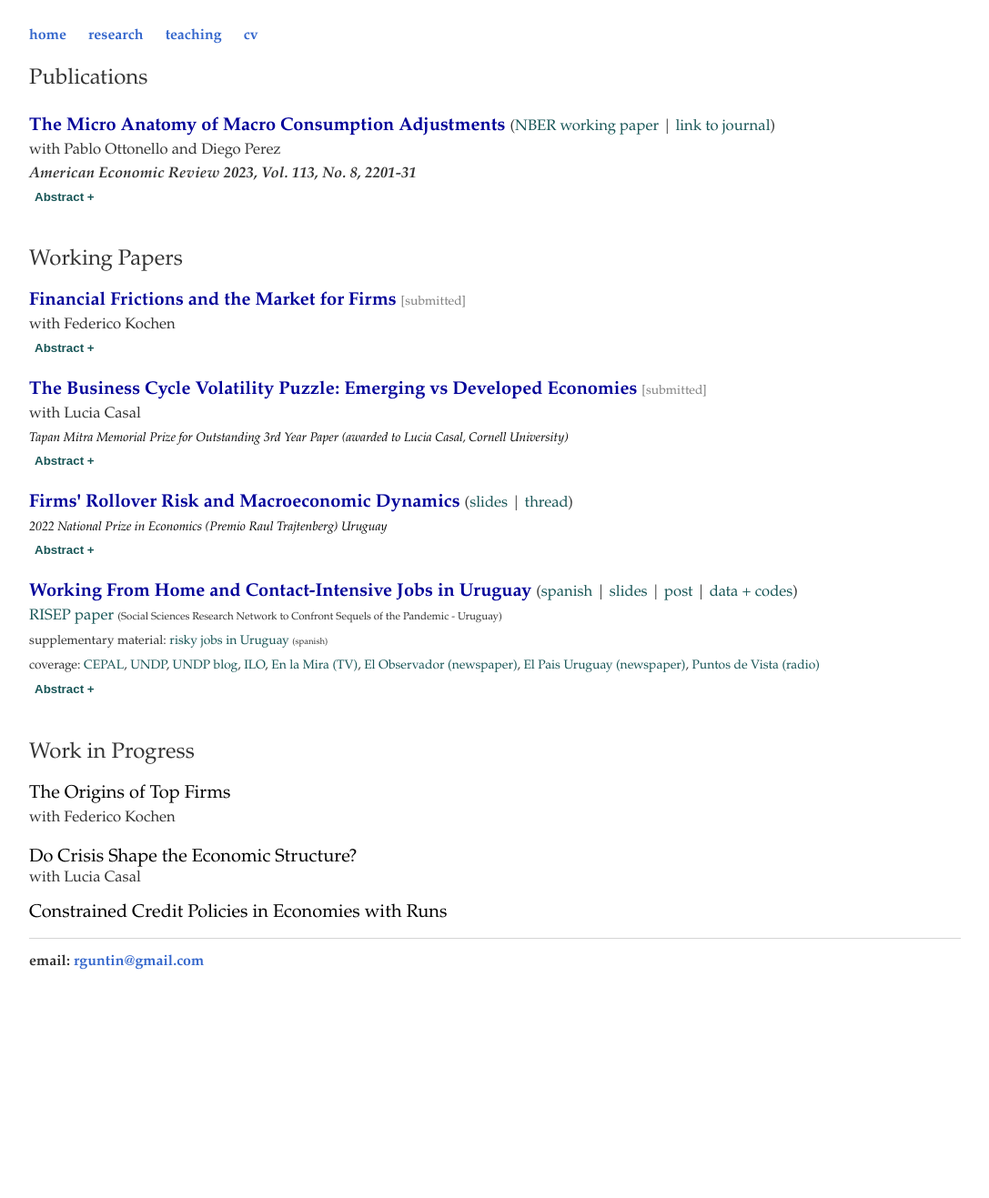
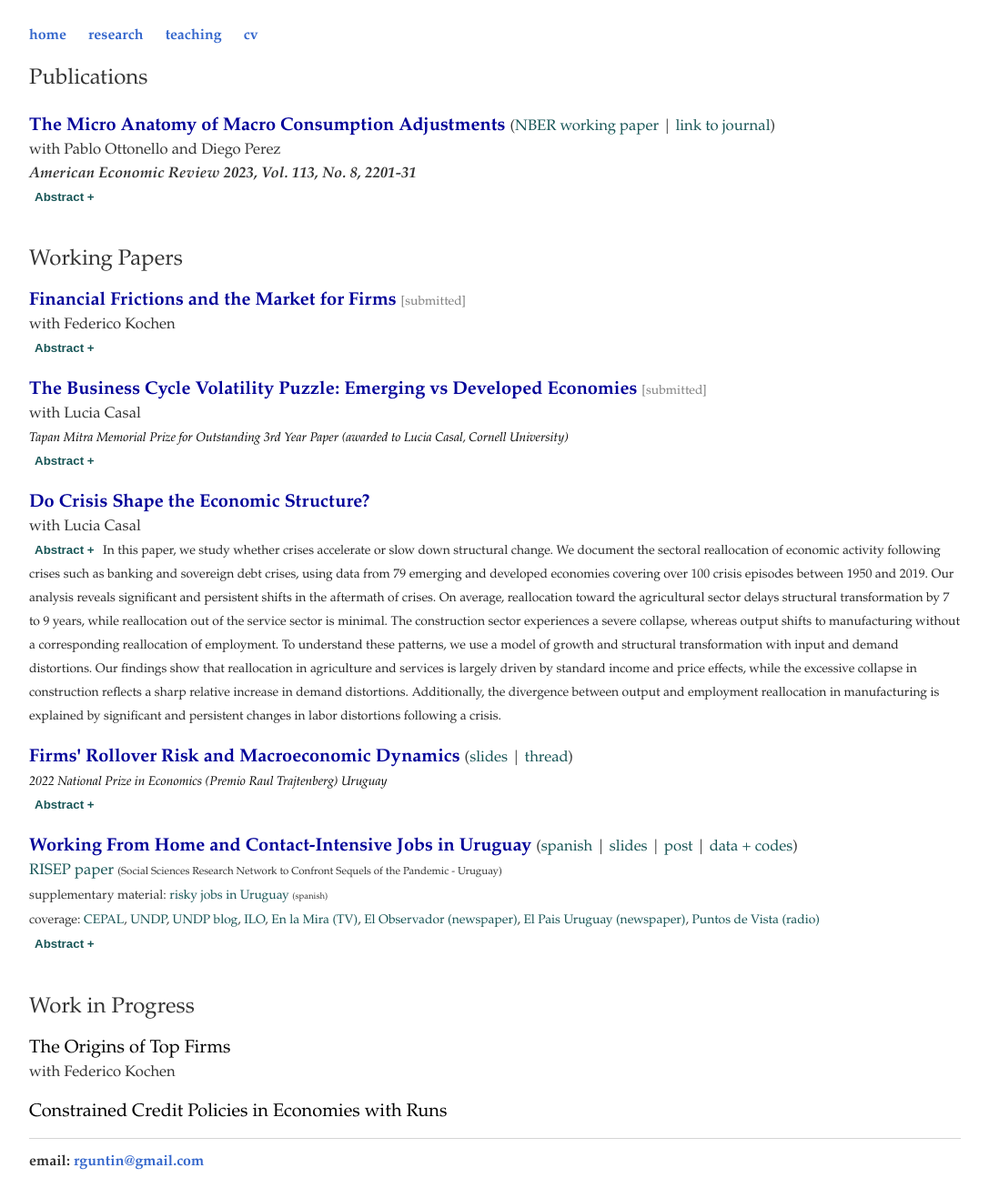
Before and after one commit to rafaguntin/rafaguntin.github.io, a Jekyll site: the page built from research/index.html, in a window 1280 px wide. Shown: the whole page at 91% size, without its empty margins (96-1183 px from the left). Built offline with Jekyll 4.4.1, drawn with Linux system fonts in a browser that asks for light colours; before the commit the page ends 1098 px from its top, so only the background shows below that.

Commit message:
Update index.html

```diff
--- a/research/index.html
+++ b/research/index.html
@@ -69,6 +69,16 @@ Finally, we find that the contribution of international prices is sensitive to t
 				 </span> <big><big>
                             </p>
 
+	<p> <a style="font-weight: bold; color:#000099"
+			       href="/research/LCRG_STcrisis.pdf"
+			       target="_blank">Do Crisis Shape the Economic Structure?</a> <small> <!-- (<a style="color:#175556" href="/research/GK - Slides NYU - 09Dec19 - Handout.pdf" target="_blank">slides</a> | <a style="color:#175556" href="https://ethanminfang.github.io/minfang.github.io/files/Discussions_Kochen_YES2020.pdf" target="_blank">YES discussion</a>)	-->
+				<br>with <a style="color:#333" href="https://www.luciacasal.com" target="_blank"> Lucia Casal</a>
+				 <br><button style ="font-weight: bold; color:#175556 ;background-color: white;border: none;" onclick="myFunction6()" id="myBtn6">Abstract +<small></button>
+					       <span id="dots6"></span><span id="more6" style = "color:#282828; line-height: 1.4em; text-align: justify">
+In this paper, we study whether crises accelerate or slow down structural change.  We document the sectoral reallocation of economic activity following crises such as banking and sovereign debt crises, using data from 79 emerging and developed economies covering over 100 crisis episodes between 1950 and 2019. Our analysis reveals significant and persistent shifts in the aftermath of crises. On average, reallocation toward the agricultural sector delays structural transformation by 7 to 9 years, while reallocation out of the service sector is minimal. The construction sector experiences a severe collapse, whereas output shifts to manufacturing without a corresponding reallocation of employment. To understand these patterns, we use a model of growth and structural transformation with input and demand distortions. Our findings show that reallocation in agriculture and services is largely driven by standard income and price effects, while the excessive collapse in construction reflects a sharp relative increase in demand distortions. Additionally, the divergence between output and employment reallocation in manufacturing is explained by significant and persistent changes in labor distortions following a crisis.
+						 </span> <big><big>
+			</p>
+
 
         <p>  <a style="font-weight: bold ; color:#000099"
 		href="/research/Guntin_JMP.pdf"
@@ -126,9 +136,6 @@ Finally, we find that the contribution of international prices is sensitive to t
 
 				<p> <a style="font-weight: normal; color:#000000" target="_blank">The Origins of Top Firms</a> <small>
 <br>with <a style="color:#333" href="https://sites.google.com/view/federicokochen/home" target="_blank"> Federico Kochen</a> </p>
-
-				<p> <big> <a style="font-weight: normal; color:#000000" target="_blank">Do Crisis Shape the Economic Structure?</a> <small>
-<br>with <a style="color:#333" href="https://www.luciacasal.com" target="_blank"> Lucia Casal</a> </p>
 
 <p>  <big>  <a style="font-weight: normal; color:#000000" target="_blank">Constrained Credit Policies in Economies with Runs</a> </p>
 
@@ -191,6 +198,23 @@ else {
   }
 }
 
+	function myFunction6() {
+  var dots6 = document.getElementById("dots6");
+  var moreText6 = document.getElementById("more6");
+  var btnText6 = document.getElementById("myBtn6");
+
+  if (dots5.style.display === "none") {
+    dots5.style.display = "inline";
+    btnText5.innerHTML = "Abstract +";
+    moreText5.style.display = "none";
+  }
+else {
+    dots5.style.display = "none";
+    btnText5.innerHTML = "Abstract -";
+    moreText5.style.display = "inline-block";
+  }
+}
+
 
 function myFunction2() {
   var dots2 = document.getElementById("dots2");
```
